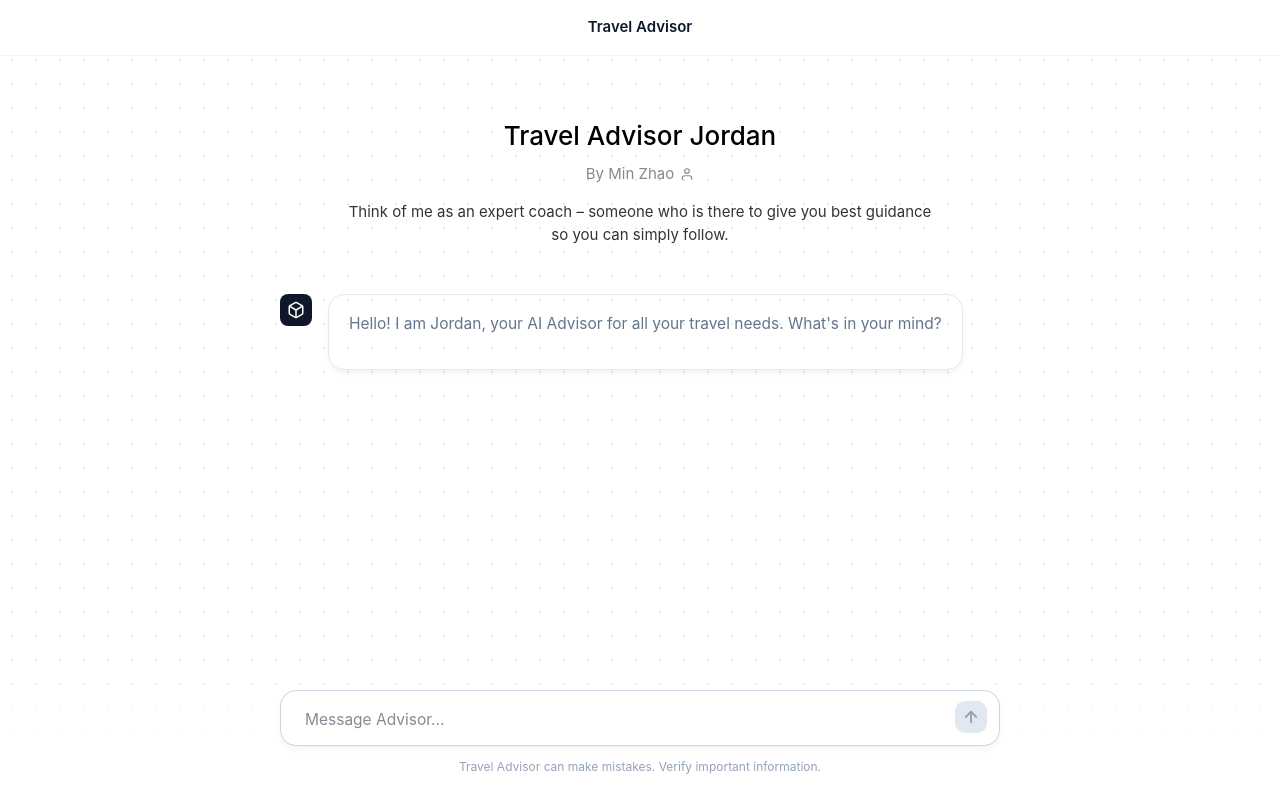
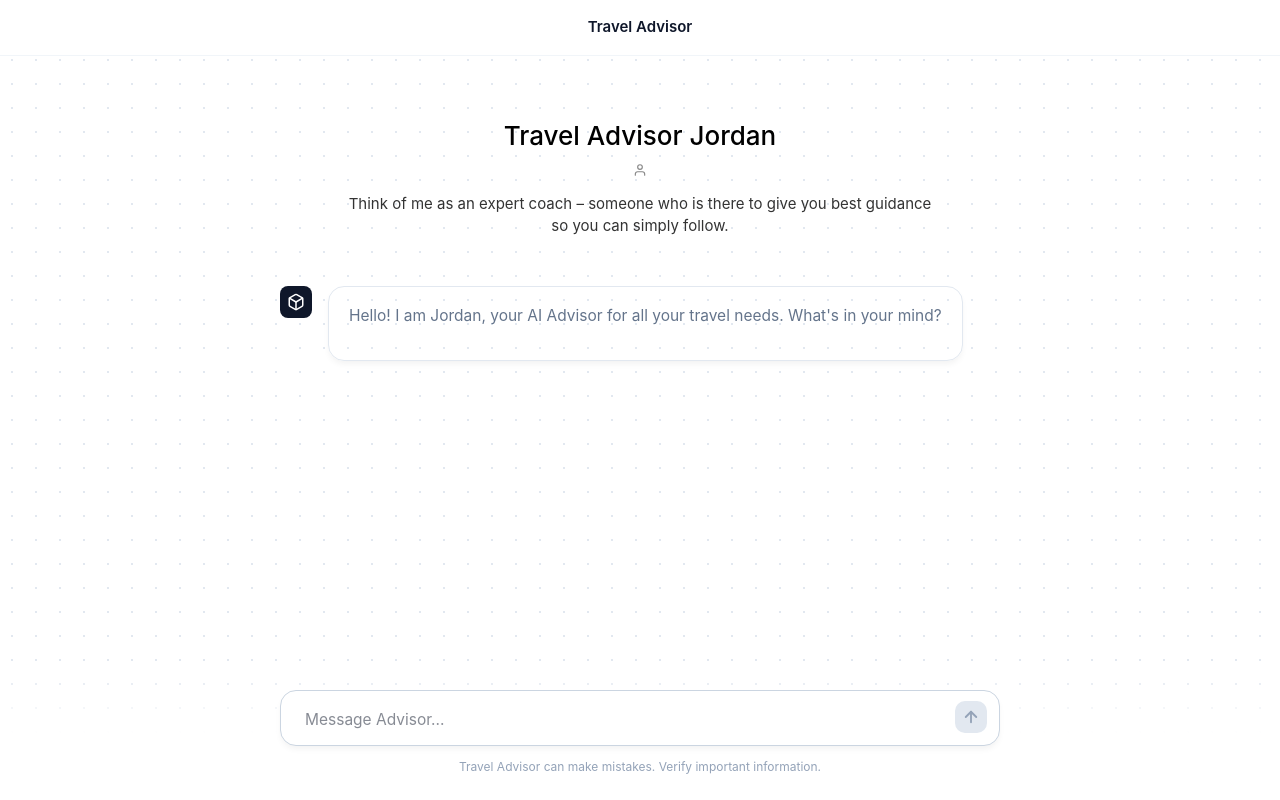
Before and after one commit to BC-Zhao-Salisbury-Lab/ai-chatbot-wrapper, a Next.js app: page /advisor in a window 1280 px wide. Built offline with nearby package versions, Linux system fonts and the light colour scheme.

Commit message:
Remove author name

```diff
--- a/src/app/advisor/page.js
+++ b/src/app/advisor/page.js
@@ -185,7 +185,6 @@ export default function AdvisorPage() {
               Travel Advisor Jordan
             </h1>
             <p style={{ fontSize: '15px', color: '#888888', marginBottom: '16px', display: 'flex', alignItems: 'center', justifyContent: 'center', gap: '6px' }}>
-              By Min Zhao
               <svg width="14" height="14" viewBox="0 0 24 24" fill="none" stroke="currentColor" strokeWidth="2" strokeLinecap="round" strokeLinejoin="round"><path d="M20 21v-2a4 4 0 0 0-4-4H8a4 4 0 0 0-4 4v2"></path><circle cx="12" cy="7" r="4"></circle></svg>
             </p>
             <p style={{ fontSize: '15px', color: '#333333', maxWidth: '600px', margin: '0 auto', lineHeight: '1.5' }}>
```
